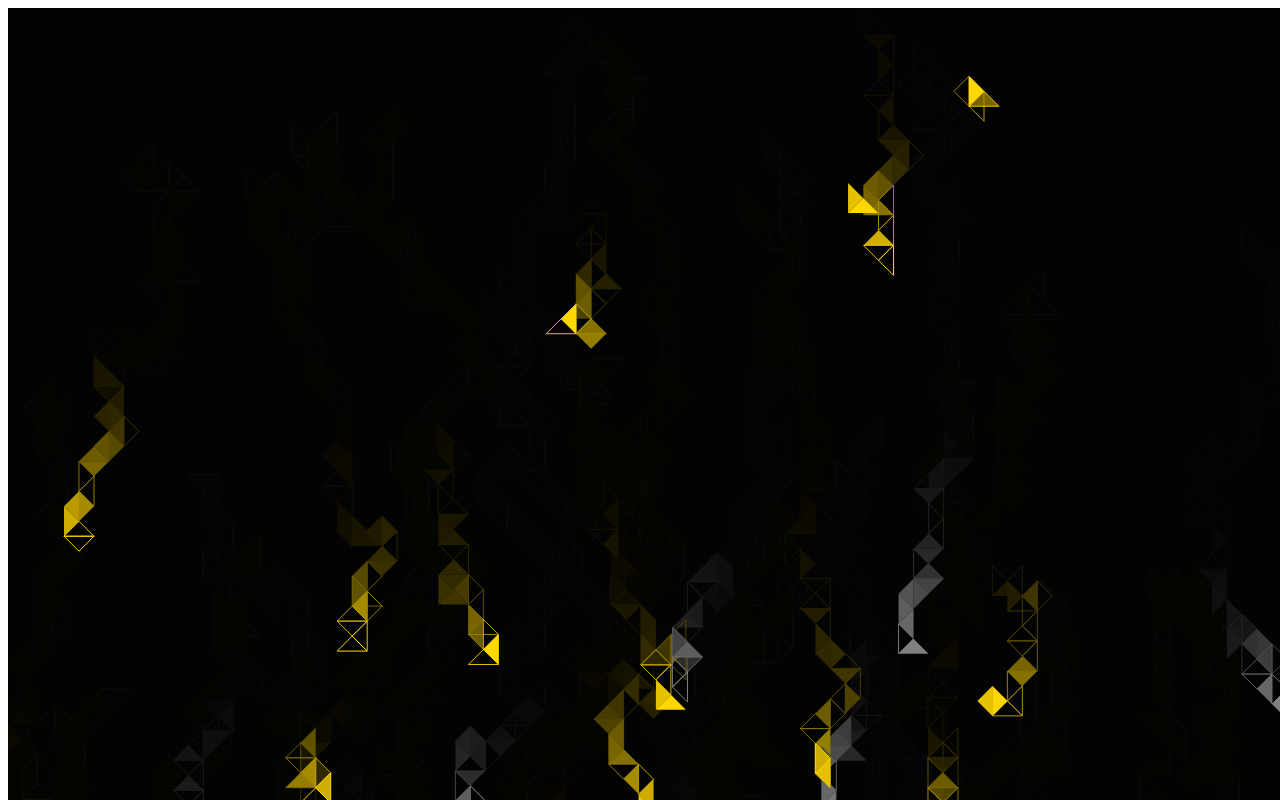
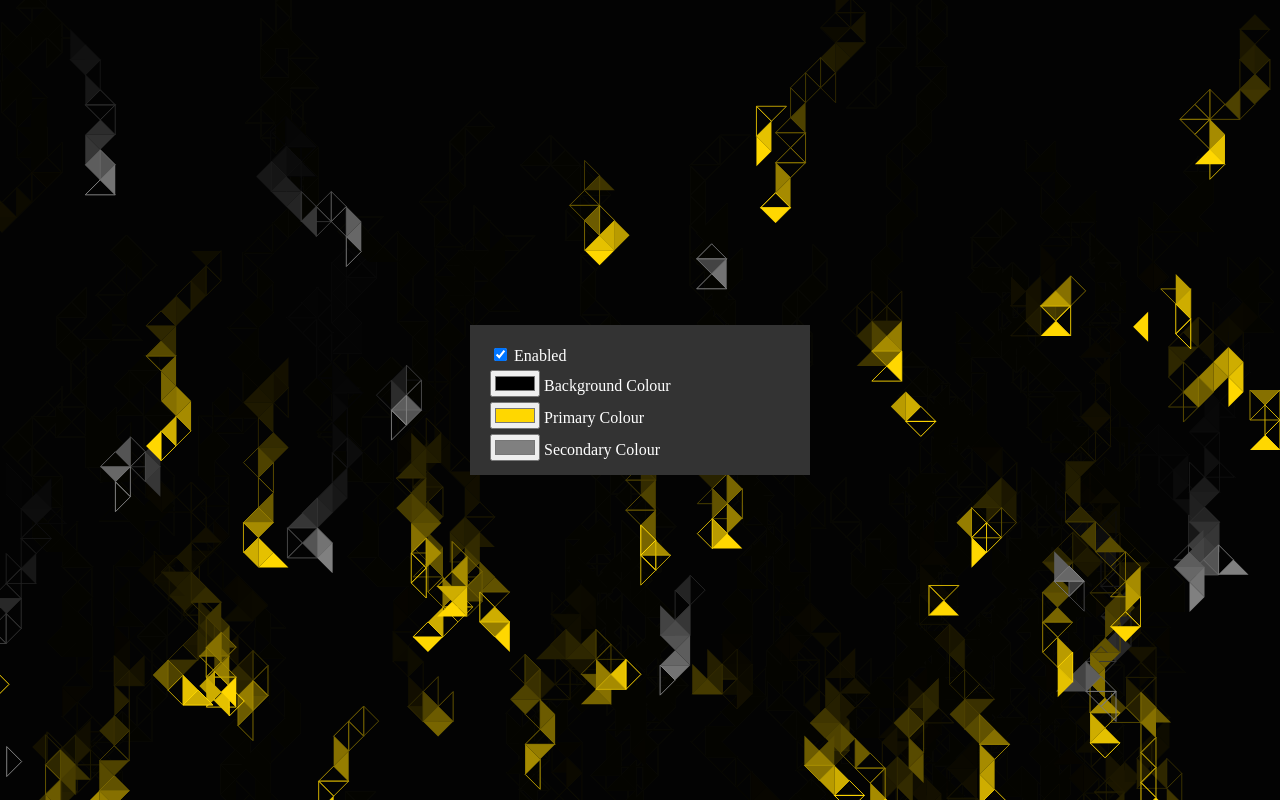
Before and after one commit to ChrisPritchard/Wandering-Triangles, a plain HTML site: page sample.html in a window 1280 px wide. Drawn offline with Linux system fonts and the light colour scheme.

Commit message:
updated with latest implementation significantly enhanced the sample page

```diff
--- a/background-animation.js
+++ /dev/null
@@ -1,180 +0,0 @@
-var GrislyGrotto;
-(function (GrislyGrotto) {
-    var BackgroundAnimation = (function () {
-        function BackgroundAnimation() {
-            this.fadeAlpha = 0.1;
-            this.framerate = 20;
-            this.entityCount = 20;
-            this.heightMultiplier = 1000;
-            this.entitites = [];
-        }
-        BackgroundAnimation.prototype.initialise = function (canvas, backgroundColour, primaryColour, secondaryColour) {
-            var _this = this;
-            this.context = canvas.getContext("2d");
-            this.backgroundColour = backgroundColour;
-            var interval = 1000 / this.framerate;
-            setInterval(function () { _this.draw(); }, interval);
-            this.resizeCanvas();
-            var self = this;
-            window.onresize = function () { self.resizeCanvas(); };
-            this.entityCount = this.entityCount * (this.context.canvas.height / this.heightMultiplier);
-            for (var i = 0; i < this.entityCount; i++)
-                this.entitites.push(new WanderingTriangle(this.context.canvas, primaryColour, secondaryColour));
-        };
-        BackgroundAnimation.prototype.resizeCanvas = function () {
-            this.context.canvas.width = document.body.clientWidth;
-            this.context.canvas.height = document.body.clientHeight;
-        };
-        BackgroundAnimation.prototype.draw = function () {
-            this.context.fillStyle = this.backgroundColour;
-            this.context.globalAlpha = this.fadeAlpha;
-            this.context.fillRect(0, 0, this.context.canvas.width, this.context.canvas.height);
-            this.context.globalAlpha = 1;
-            for (var i = 0; i < this.entitites.length; i++)
-                this.entitites[i].draw(this.context);
-        };
-        return BackgroundAnimation;
-    }());
-    GrislyGrotto.BackgroundAnimation = BackgroundAnimation;
-    var TriangleType;
-    (function (TriangleType) {
-        TriangleType[TriangleType["left"] = 0] = "left";
-        TriangleType[TriangleType["right"] = 1] = "right";
-        TriangleType[TriangleType["up"] = 2] = "up";
-        TriangleType[TriangleType["down"] = 3] = "down";
-    })(TriangleType || (TriangleType = {}));
-    var WanderingTriangle = (function () {
-        function WanderingTriangle(canvas, primaryColour, secondaryColour) {
-            this.size = 15;
-            this.chanceOfJump = 0.005;
-            this.changeOfSecondaryColour = 0.25;
-            this.canvas = canvas;
-            this.colour = this.primaryColour = primaryColour;
-            this.secondaryColour = secondaryColour;
-            this.jump();
-        }
-        WanderingTriangle.prototype.jump = function () {
-            this.point = {
-                x: Math.random() * this.canvas.width,
-                y: Math.random() * this.canvas.height
-            };
-            this.type = Math.floor(Math.random() * 4);
-            if (Math.random() < this.changeOfSecondaryColour)
-                this.colour = this.secondaryColour;
-            else
-                this.colour = this.primaryColour;
-        };
-        WanderingTriangle.prototype.draw = function (context) {
-            if (Math.random() < this.chanceOfJump)
-                this.jump();
-            context.fillStyle = context.strokeStyle = this.colour;
-            context.beginPath();
-            this.type = this.nextTriangle();
-            this.triangleForType(context);
-            context.closePath();
-            if (Math.random() > 0.5)
-                context.stroke();
-            else
-                context.fill();
-        };
-        WanderingTriangle.prototype.triangleForType = function (context) {
-            if (this.type === TriangleType.up)
-                this.upTriangle(context);
-            else if (this.type === TriangleType.down)
-                this.downTriangle(context);
-            else if (this.type === TriangleType.left)
-                this.leftTriangle(context);
-            else if (this.type === TriangleType.right)
-                this.rightTriangle(context);
-        };
-        WanderingTriangle.prototype.nextTriangle = function () {
-            var random = Math.random();
-            if (this.type === TriangleType.up)
-                if (random < 0.2)
-                    return TriangleType.right;
-                else if (random < 0.4)
-                    return TriangleType.left;
-                else {
-                    this.point.y += this.size * 2;
-                    return TriangleType.down;
-                }
-            if (this.type === TriangleType.down)
-                if (random < 0.2) {
-                    this.point.y -= this.size * 2;
-                    return TriangleType.up;
-                }
-                else if (random < 0.6)
-                    return TriangleType.left;
-                else
-                    return TriangleType.right;
-            if (this.type === TriangleType.left) {
-                if (random < 0.1) {
-                    this.point = { x: this.point.x + this.size, y: this.point.y - this.size };
-                    return TriangleType.right;
-                }
-                else if (random < 0.4) {
-                    this.point = { x: this.point.x + this.size, y: this.point.y + this.size };
-                    return TriangleType.right;
-                }
-                else if (random < 0.7) {
-                    this.point = { x: this.point.x + this.size * 2, y: this.point.y };
-                    return TriangleType.right;
-                }
-                else
-                    return TriangleType.up;
-            }
-            if (random < 0.1) {
-                this.point = { x: this.point.x - this.size, y: this.point.y - this.size };
-                return TriangleType.left;
-            }
-            else if (random < 0.4) {
-                this.point = { x: this.point.x - this.size, y: this.point.y + this.size };
-                return TriangleType.left;
-            }
-            else if (random < 0.7) {
-                this.point = { x: this.point.x - this.size * 2, y: this.point.y };
-                return TriangleType.left;
-            }
-            else
-                return TriangleType.up;
-        };
-        WanderingTriangle.prototype.upTriangle = function (context) {
-            var p = this.point;
-            var s = this.size;
-            context.moveTo(p.x, p.y);
-            context.lineTo(p.x - s, p.y + s);
-            context.lineTo(p.x + s, p.y + s);
-            context.lineTo(p.x, p.y);
-            this.type = TriangleType.up;
-        };
-        WanderingTriangle.prototype.downTriangle = function (context) {
-            var p = this.point;
-            var s = this.size;
-            context.moveTo(p.x, p.y);
-            context.lineTo(p.x - s, p.y - s);
-            context.lineTo(p.x + s, p.y - s);
-            context.lineTo(p.x, p.y);
-            this.type = TriangleType.down;
-        };
-        WanderingTriangle.prototype.leftTriangle = function (context) {
-            var p = this.point;
-            var s = this.size;
-            context.moveTo(p.x, p.y);
-            context.lineTo(p.x + s, p.y - s);
-            context.lineTo(p.x + s, p.y + s);
-            context.lineTo(p.x, p.y);
-            this.type = TriangleType.left;
-        };
-        WanderingTriangle.prototype.rightTriangle = function (context) {
-            var p = this.point;
-            var s = this.size;
-            context.moveTo(p.x, p.y);
-            context.lineTo(p.x - s, p.y - s);
-            context.lineTo(p.x - s, p.y + s);
-            context.lineTo(p.x, p.y);
-            this.type = TriangleType.right;
-        };
-        return WanderingTriangle;
-    }());
-})(GrislyGrotto || (GrislyGrotto = {}));
-//# sourceMappingURL=background-animation.js.map
--- a/sample.html
+++ b/sample.html
@@ -1,11 +1,74 @@
-<canvas id="backgroundCanvas" style="position: absolute; z-index:-1;"></canvas>
-<script src="background-animation.js"></script>
-<script type="text/javascript">
-    let anim = new GrislyGrotto.BackgroundAnimation()
-    anim.entityCount = 50
-    anim.initialise(
-            document.getElementById('backgroundCanvas'),
-            'black',
-            'gold',
-            'grey')
-</script>
+<html>
+<head>
+<style>
+body {
+    padding: 0;
+    margin: 0;
+}
+#backgroundCanvas {
+    position: fixed; z-index:-1;
+}
+#animationControl {
+    width: 300px;
+    height: 110px;
+    margin: 0;
+    position: absolute;
+    top: 50%;
+    left: 50%;
+    -ms-transform: translate(-50%, -50%);
+    transform: translate(-50%, -50%);
+    background-color: #333;
+    color: white;
+    padding: 20px;
+}
+#animationControl label {
+    display: block;
+    margin-bottom: 5px;
+}
+</style>
+</head>
+<body>
+    <canvas id="backgroundCanvas" style=""></canvas>
+
+    <div id="animationControl">
+        <label><input type="checkbox" id="enabled" checked="checked" />&nbsp;Enabled</label>
+        <label><input type="color" id="backgroundColour" value="#000000" />&nbsp;Background Colour</label>
+        <label><input type="color" id="primaryColour" value="#FFD700" />&nbsp;Primary Colour</label>
+        <label><input type="color" id="secondaryColour" value="#808080" />&nbsp;Secondary Colour</label>
+    </div>
+
+    <script src="wandering-triangles.js"></script>
+    <script type="text/javascript">
+        var canvas = document.getElementById("backgroundCanvas");
+
+        function onResize() {
+            canvas.width = window.innerWidth;
+            canvas.height = window.innerHeight;
+        }
+        onResize();
+        window.onresize = onResize;
+
+        var animSettings = wanderingTriangles.baseSettings();
+        animSettings.backgroundColour = "black";
+        animSettings.primaryColour = "gold";
+        animSettings.secondaryColour = "gray";
+        var instance = wanderingTriangles.init(canvas, animSettings);
+
+        document.getElementById("enabled").onchange = function() {
+            instance.enabled = this.checked;
+        };
+
+        document.getElementById("backgroundColour").onchange = function() {
+            instance.settings.backgroundColour = this.value;
+        };
+
+        document.getElementById("primaryColour").onchange = function() {
+            instance.settings.primaryColour = this.value;
+        };
+
+        document.getElementById("secondaryColour").onchange = function() {
+            instance.settings.secondaryColour = this.value;
+        };
+    </script>
+</body>
+</html>
--- /dev/null
+++ b/wandering-triangles.js
@@ -0,0 +1,224 @@
+let wanderingTriangles = {}
+
+// call this to create a basic, default set of settings to modify
+wanderingTriangles.baseSettings = function() {
+    return {
+        fadeAlpha: 0.1,
+        framerate: 18,
+        triangleSize: 15,
+        triangleDensity: 0.5, // how many triangles per triangleSize columns of the canvas
+        chanceOfJump: 0.005,
+        chanceOfSecondaryColour: 0.25,
+        chanceOfFill: 0.5,
+        backgroundColour: "black",
+        primaryColour: "white",
+        secondaryColour: "gray",
+    };
+}
+
+wanderingTriangles.init = function(canvas, settings) {
+
+    var instance = {
+        context: canvas.getContext("2d"),
+        settings: settings,
+        state: [],
+        enabled: true,      // toggle this to false to stop drawning triangles (a 'pause', but with fading)
+        intervalHandle: 0     // used to track the internal draw loop
+    };
+
+    var interval = 1000 / instance.settings.framerate;
+    clearInterval(instance.intervalHandle);
+    var self = this;
+    instance.intervalHandle = setInterval(function () {
+        self.draw(instance);
+    }, interval);
+
+    return instance;
+};
+
+wanderingTriangles.draw = function(instance) {
+    // an alpha overdraw 'fades out' the triangles
+    context = instance.context;
+    canvas = context.canvas;
+    settings = instance.settings;
+
+    context.fillStyle = settings.backgroundColour;
+    context.globalAlpha = settings.fadeAlpha;
+    context.fillRect(0, 0, canvas.width, canvas.height);
+    context.globalAlpha = 1;
+
+    // only refresh/draw-new triangles if the animation is 'enabled'. this is how pausing works
+    if (instance.enabled) {
+        var entityCount = (canvas.width / settings.triangleSize) * settings.triangleDensity;
+        for (var i = 0; i < entityCount; i++) {
+            if (instance.state.length <= i) {
+                instance.state.push({
+                    x: Math.random() * canvas.width,
+                    y: Math.random() * canvas.height,
+                    type: Math.floor(Math.random() * 4),
+                    colour: settings.primaryColour
+                });
+            }
+            instance.state[i] = this.updateTriangle(instance, instance.state[i])
+            this.drawTriangle(instance, instance.state[i])
+        }
+    }
+};
+
+wanderingTriangles.updateTriangle = function(instance, triangle) {
+
+    settings = instance.settings;
+    canvas = instance.context.canvas;
+
+    if (triangle.type === 0)
+        triangle = this.nextTriangleFromUp(triangle, settings.triangleSize);
+    else if (triangle.type === 1)
+        triangle = this.nextTriangleFromDown(triangle, settings.triangleSize);
+    else if (triangle.type === 2)
+        triangle = this.nextTriangleFromLeft(triangle, settings.triangleSize);
+    else
+        triangle = this.nextTriangleFromRight(triangle, settings.triangleSize);
+
+    let offscreen =
+        triangle.x < -settings.triangleSize ||
+        triangle.y < -settings.triangleSize ||
+        triangle.x > canvas.width + settings.triangleSize ||
+        triangle.y > canvas.height + settings.triangleSize
+    if (Math.random() > settings.chanceOfJump && !offscreen)
+        return triangle;
+
+    triangle.x = Math.random() * canvas.width;
+    triangle.y = Math.random() * canvas.height;
+    triangle.type = Math.floor(Math.random() * 4);
+
+    if (Math.random() < settings.chanceOfSecondaryColour)
+        triangle.colour = settings.secondaryColour;
+    else
+        triangle.colour = settings.primaryColour;
+
+    return triangle;
+};
+
+wanderingTriangles.drawTriangle = function(instance, triangle) {
+
+    settings = instance.settings;
+    context = instance.context;
+
+    context.fillStyle = context.strokeStyle = triangle.colour;
+    context.beginPath();
+
+    if (triangle.type === 0)
+        this.upTrianglePath(context, triangle.x, triangle.y, settings.triangleSize);
+    else if (triangle.type === 1)
+        this.downTrianglePath(context, triangle.x, triangle.y, settings.triangleSize);
+    else if (triangle.type === 2)
+        this.leftTrianglePath(context, triangle.x, triangle.y, settings.triangleSize);
+    else
+        this.rightTrianglePath(context, triangle.x, triangle.y, settings.triangleSize);
+
+    context.closePath();
+    if (Math.random() > settings.chanceOfFill)
+        context.stroke();
+    else
+        context.fill();
+};
+
+wanderingTriangles.nextTriangleFromUp = function(triangle, triangleSize) {
+    var random = Math.random();
+    if (random < 0.2)
+        triangle.type = 3; // right
+    else if (random < 0.4)
+        triangle.type = 2; // left
+    else {
+        triangle.y += triangleSize * 2;
+        triangle.type = 1; // down
+    }
+    return triangle;
+};
+
+wanderingTriangles.nextTriangleFromDown = function(triangle, triangleSize) {
+    var random = Math.random();
+    if (random < 0.2) {
+        triangle.y -= triangleSize * 2;
+        triangle.type = 0; // up
+    }
+    else if (random < 0.6)
+        triangle.type = 2; // left
+    else
+        triangle.type = 3; // right
+    return triangle;
+};
+
+wanderingTriangles.nextTriangleFromLeft = function(triangle, triangleSize) {
+    var random = Math.random();
+    if (random < 0.1) {
+        triangle.x += triangleSize;
+        triangle.y -= triangleSize;
+        triangle.type = 3; // right
+    }
+    else if (random < 0.4) {
+        triangle.x += triangleSize;
+        triangle.y += triangleSize;
+        triangle.type = 3; // right
+    }
+    else if (random < 0.7) {
+        triangle.x += triangleSize * 2;
+        triangle.type = 3; // right
+    }
+    else
+        triangle.type = 0; // up
+    return triangle;
+};
+
+wanderingTriangles.nextTriangleFromRight = function(triangle, triangleSize) {
+    var random = Math.random();
+    if (random < 0.1) {
+        triangle.x -= triangleSize;
+        triangle.y -= triangleSize;
+        triangle.type = 2; // left
+    }
+    else if (random < 0.4) {
+        triangle.x -= triangleSize;
+        triangle.y += triangleSize;
+        triangle.type = 2; // left
+    }
+    else if (random < 0.7) {
+        triangle.x -= triangleSize * 2;
+        triangle.type = 2; // left
+    }
+    else
+        triangle.type = 0; // up
+    return triangle;
+};
+
+wanderingTriangles.upTrianglePath = function (context, x, y, triangleSize) {
+    var s = triangleSize;
+    context.moveTo(x, y);
+    context.lineTo(x - s, y + s);
+    context.lineTo(x + s, y + s);
+    context.lineTo(x, y);
+};
+
+wanderingTriangles.downTrianglePath = function (context, x, y, triangleSize) {
+    var s = triangleSize;
+    context.moveTo(x, y);
+    context.lineTo(x - s, y - s);
+    context.lineTo(x + s, y - s);
+    context.lineTo(x, y);
+};
+
+wanderingTriangles.leftTrianglePath = function (context, x, y, triangleSize) {
+    var s = triangleSize;
+    context.moveTo(x, y);
+    context.lineTo(x + s, y - s);
+    context.lineTo(x + s, y + s);
+    context.lineTo(x, y);
+};
+
+wanderingTriangles.rightTrianglePath = function (context, x, y, triangleSize) {
+    var s = triangleSize;
+    context.moveTo(x, y);
+    context.lineTo(x - s, y - s);
+    context.lineTo(x - s, y + s);
+    context.lineTo(x, y);
+};
```
Also changed, not shown: 2 other files.
